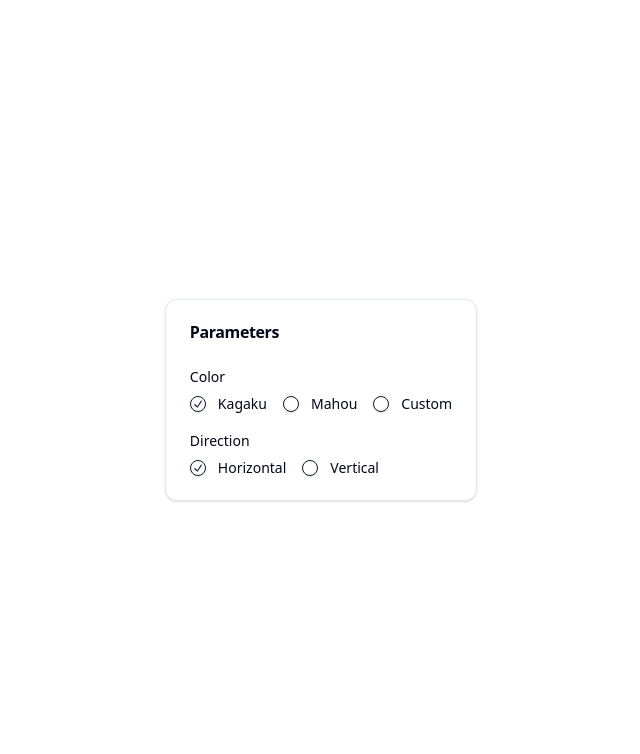
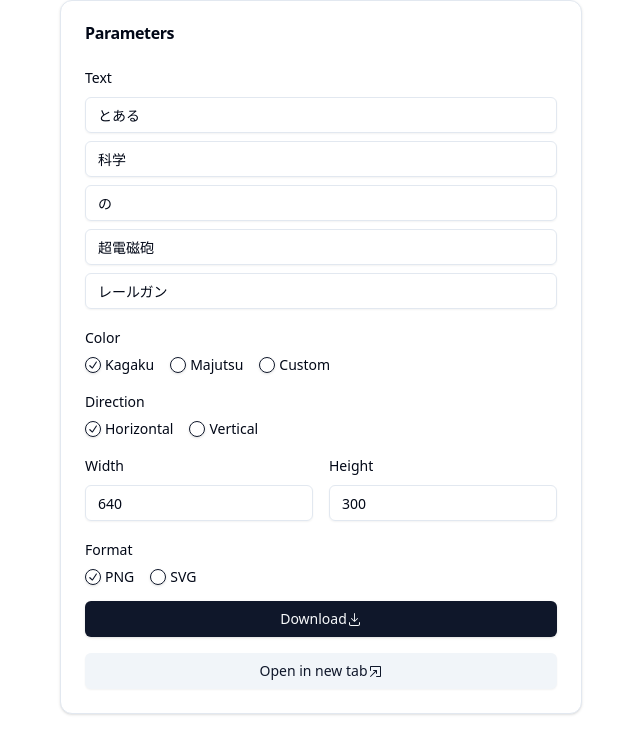
Before and after one commit to KagamiChan/toaru, a Next.js app: page / in a window 1280 px wide. Shown: the top 754 px of the page, without its empty margins (319-959 px from the left). Built offline with nearby package versions, Linux system fonts and the light colour scheme.

Commit message:
feat: forms

```diff
--- a/package.json
+++ b/package.json
@@ -10,6 +10,7 @@
     "start": "next start"
   },
   "dependencies": {
+    "@formkit/auto-animate": "^0.8.1",
     "@hookform/resolvers": "^3.3.4",
     "@radix-ui/react-icons": "^1.3.0",
     "@radix-ui/react-label": "^2.0.2",
--- a/src/app/generator.tsx
+++ b/src/app/generator.tsx
@@ -1,6 +1,7 @@
 "use client";
 
 import { useForm } from "react-hook-form";
+import { useAutoAnimate } from '@formkit/auto-animate/react'
 import { RadioGroup, RadioGroupItem } from "~/components/ui/radio-group";
 import {
   Form,
@@ -11,10 +12,13 @@ import {
 } from "~/components/ui/form";
 import { z } from "zod";
 import { zodResolver } from "@hookform/resolvers/zod";
+import { Input } from "~/components/ui/input";
+import { Button } from "~/components/ui/button";
+import { DownloadIcon, OpenInNewWindowIcon } from "@radix-ui/react-icons";
 
 enum Color {
   Kagaku = "kagaku",
-  Mahou = "mahou",
+  Majutsu = "majutsu",
   Custom = "custom",
 }
 
@@ -23,9 +27,14 @@ enum Direction {
   Vertical = "vertical",
 }
 
+enum Format {
+  PNG = "png",
+  SVG = "svg",
+}
+
 const colorLabel = {
   [Color.Kagaku]: "Kagaku",
-  [Color.Mahou]: "Mahou",
+  [Color.Majutsu]: "Majutsu",
   [Color.Custom]: "Custom",
 };
 
@@ -34,14 +43,37 @@ const directionLabel = {
   [Direction.Vertical]: "Vertical",
 };
 
+const stringDefaults = {
+  toaru: "とある",
+  kagaku: "科学",
+  no: "の",
+  railgun: "超電磁砲",
+  nato: "レールガン",
+};
+
+const sizeLabel = {
+  width: "Width",
+  height: "Height",
+};
+
+const formatLabel = {
+  [Format.PNG]: "PNG",
+  [Format.SVG]: "SVG",
+};
+
 const FormSchema = z.object({
   color: z.nativeEnum(Color),
   direction: z.nativeEnum(Direction),
+  format: z.nativeEnum(Format),
   toaru: z.string(),
   kagaku: z.string(),
   no: z.string(),
   railgun: z.string(),
   nato: z.string(),
+  width: z.number(),
+  height: z.number(),
+  startColor: z.string(),
+  endColor: z.string(),
 });
 
 export const Generator = () => {
@@ -50,12 +82,46 @@ export const Generator = () => {
     defaultValues: {
       color: Color.Kagaku,
       direction: Direction.Horizontal,
+      format: Format.PNG,
+      width: 640,
+      height: 300,
+      startColor: "#00428D",
+      endColor: "#EB7334",
+      ...stringDefaults,
     },
   });
 
+  const [parent] = useAutoAnimate()
+
   return (
     <Form {...form}>
-      <form className="flex flex-col space-y-4">
+      <form className="flex flex-col space-y-4" ref={parent}>
+        <FormItem>
+          <FormLabel>Text</FormLabel>
+          {["toaru", "kagaku", "no", "railgun", "nato"].map((name) => (
+            <FormField
+              key={name}
+              control={form.control}
+              name={name as "toaru" | "kagaku" | "no" | "railgun" | "nato"}
+              render={({ field }) => (
+                <>
+                  <FormControl>
+                    <Input {...field} list={name} />
+                  </FormControl>
+                  <datalist id={name}>
+                    <option
+                      value={
+                        stringDefaults[
+                          name as "toaru" | "kagaku" | "no" | "railgun" | "nato"
+                        ]
+                      }
+                    />
+                  </datalist>
+                </>
+              )}
+            />
+          ))}
+        </FormItem>
         <FormField
           control={form.control}
           name="color"
@@ -71,7 +137,7 @@ export const Generator = () => {
                   {Object.values(Color).map((color) => (
                     <FormItem
                       key={color}
-                      className="flex items-center space-x-3 space-y-0"
+                      className="flex items-center space-x-1 space-y-0"
                     >
                       <FormControl>
                         <RadioGroupItem value={color}></RadioGroupItem>
@@ -84,6 +150,27 @@ export const Generator = () => {
             </FormItem>
           )}
         />
+        {
+          form.watch("color") === Color.Custom &&
+          <FormItem>
+            <FormLabel>Custom gradient</FormLabel>
+            <div className="flex space-x-4 space-y-0">
+              {["startColor", "endColor"].map((name) => (
+                <FormItem key={name} className="w-16">
+                  <FormField
+                    control={form.control}
+                    name={name as "startColor" | "endColor"}
+                    render={({ field }) => (
+                      <FormControl>
+                        <Input {...field} type="color" />
+                      </FormControl>
+                    )}
+                  />
+                </FormItem>
+              ))}
+            </div>
+          </FormItem>
+        }
         <FormField
           control={form.control}
           name="direction"
@@ -99,7 +186,7 @@ export const Generator = () => {
                   {Object.values(Direction).map((direction) => (
                     <FormItem
                       key={direction}
-                      className="flex items-center space-x-3 space-y-0"
+                      className="flex items-center space-x-1 space-y-0"
                     >
                       <FormControl>
                         <RadioGroupItem value={direction}></RadioGroupItem>
@@ -112,6 +199,57 @@ export const Generator = () => {
             </FormItem>
           )}
         />
+
+        <FormItem className="flex space-x-4 space-y-0">
+          {["width", "height"].map((name) => (
+            <FormItem key={name}>
+              <FormLabel>{sizeLabel[name as "width" | "height"]}</FormLabel>
+              <FormField
+                control={form.control}
+                name={name as "width" | "height"}
+                render={({ field }) => (
+                  <FormControl>
+                    <Input {...field} type="number" />
+                  </FormControl>
+                )}
+              />
+            </FormItem>
+          ))}
+        </FormItem>
+        <FormField
+          control={form.control}
+          name="format"
+          render={({ field }) => (
+            <FormItem>
+              <FormLabel>Format</FormLabel>
+              <FormControl>
+                <RadioGroup
+                  onValueChange={field.onChange}
+                  defaultValue={field.value}
+                  className="flex space-x-2"
+                >
+                  {Object.values(Format).map((format) => (
+                    <FormItem
+                      key={format}
+                      className="flex items-center space-x-1 space-y-0"
+                    >
+                      <FormControl>
+                        <RadioGroupItem value={format}></RadioGroupItem>
+                      </FormControl>
+                      <FormLabel>{formatLabel[format]}</FormLabel>
+                    </FormItem>
+                  ))}
+                </RadioGroup>
+              </FormControl>
+            </FormItem>
+          )}
+        />
+        <Button>
+          Download <DownloadIcon />
+        </Button>
+        <Button variant="secondary">
+          Open in new tab <OpenInNewWindowIcon />
+        </Button>
       </form>
     </Form>
   );
--- a/src/app/page.tsx
+++ b/src/app/page.tsx
@@ -3,7 +3,7 @@ import { Generator } from "./generator";
 
 export default function HomePage() {
   return (
-    <main className="flex min-h-screen flex-col items-center justify-center">
+    <main className="flex min-h-screen flex-col items-center">
       <Card>
         <CardHeader>
           <CardTitle>Parameters</CardTitle>
```
Also changed, not shown: 1 other file (tests, documents, lock files or other folders).
